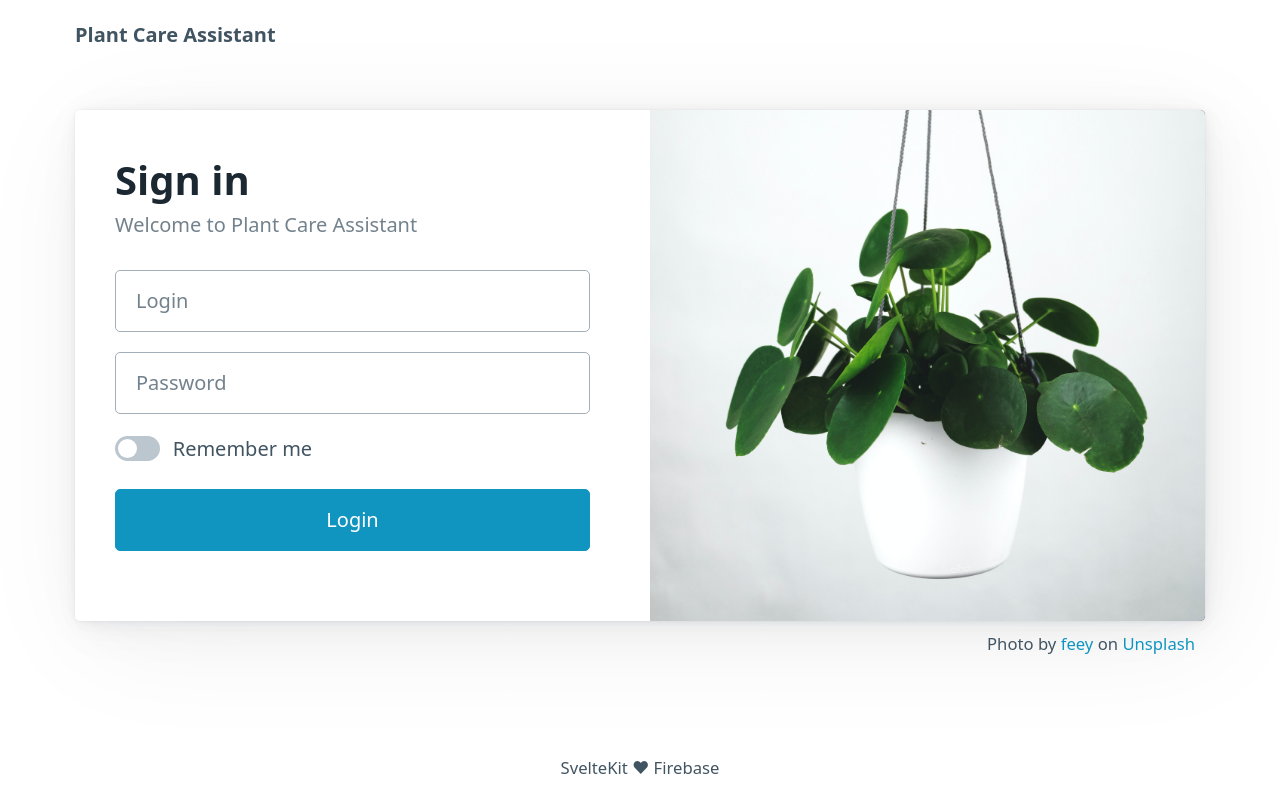
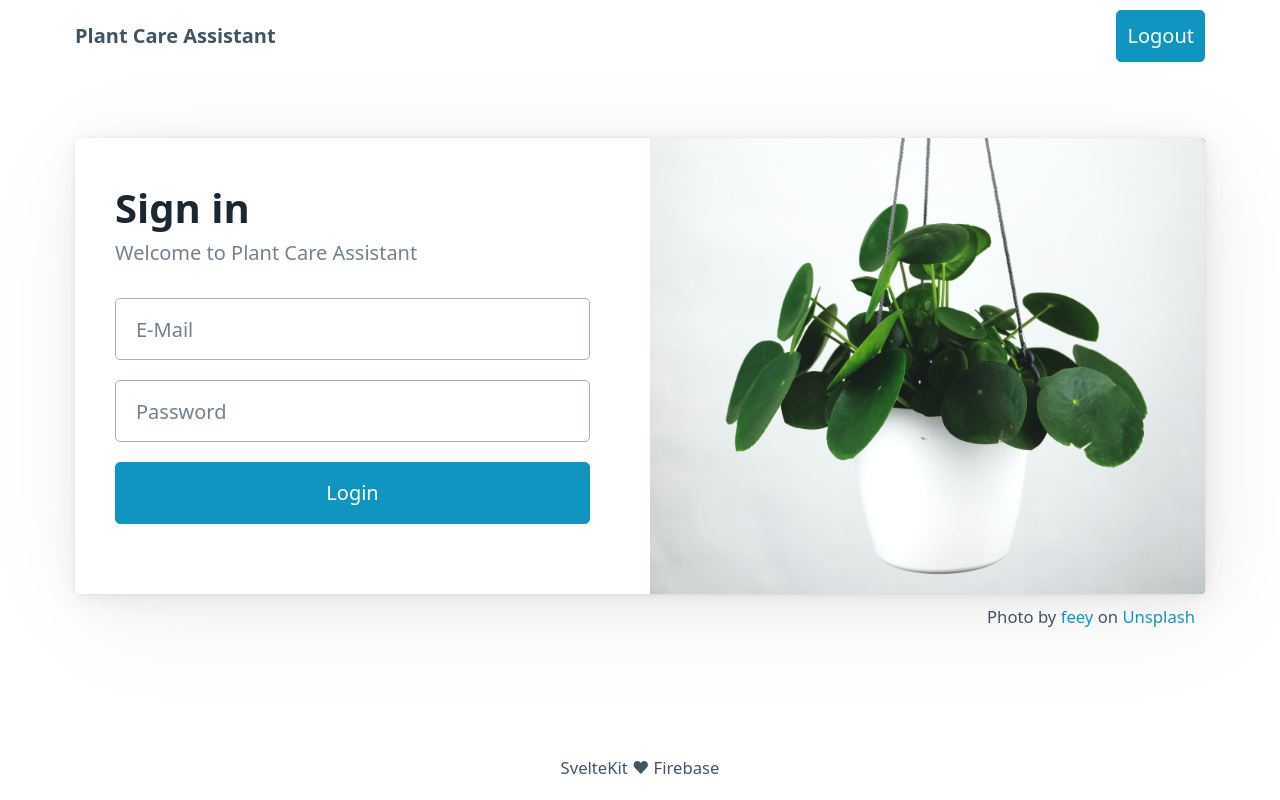
Before and after one commit to nilsroehrig/plant-care-assistant, a SvelteKit app: page /login in a window 1280 px wide. Built offline with nearby package versions, Linux system fonts and the light colour scheme; no server answers; sample sign-in values are in the browser's storage.

Commit message:
finish client side auth

```diff
--- a/src/lib/index.js
+++ /dev/null
@@ -1 +0,0 @@
-// place files you want to import through the `$lib` alias in this folder.
--- /dev/null
+++ b/src/routes/+layout.server.ts
@@ -0,0 +1,8 @@
+import { redirect } from '@sveltejs/kit';
+
+
+export function load({ url }) {
+	if (url.pathname === '/') {
+		throw redirect(302, '/app');
+	}
+}
--- a/src/routes/+layout.svelte
+++ b/src/routes/+layout.svelte
@@ -1,11 +1,33 @@
-<script>
+<script lang="ts" context="module">
+	type FirebaseStoreData = {
+		app: FirebaseApp | null;
+		auth: Auth | null;
+	};
+
+	export type FirebaseStore = Readable<FirebaseStoreData>;
+</script>
+
+<script lang="ts">
+	import { browser } from '$app/environment';
 	import '@picocss/pico';
-	// Import the functions you need from the SDKs you need
-	import { initializeApp } from 'firebase/app';
+	import { initializeApp, type FirebaseApp } from 'firebase/app';
+	import {
+		browserSessionPersistence,
+		connectAuthEmulator,
+		getAuth,
+		onAuthStateChanged,
+		signOut,
+		type Auth
+	} from 'firebase/auth';
 	import { setContext } from 'svelte';
-	// TODO: Add SDKs for Firebase products that you want to use
-	// https://firebase.google.com/docs/web/setup#available-libraries
+	import { readonly, writable, type Readable, type Writable } from 'svelte/store';
 
+	const firebaseStore: Writable<FirebaseStoreData> = writable({
+		app: null,
+		auth: null
+	});
+
+	if (browser) {
 		// Your web app's Firebase configuration
 		const firebaseConfig = {
 			apiKey: 'AIzaSyCXM-aOfj75tbwTYU9IC4SLlVnLsjzo4T0',
@@ -18,7 +40,34 @@
 
 		// Initialize Firebase
 		const app = initializeApp(firebaseConfig);
-    setContext("app", app);
+		const auth = getAuth(app);
+
+		auth.setPersistence(browserSessionPersistence).catch(console.error);
+
+		connectAuthEmulator(auth, 'http://localhost:9099');
+
+		onAuthStateChanged(auth, () => {
+			firebaseStore.set({
+				app,
+				auth
+			});
+		});
+	}
+
+	setContext('firebase', readonly(firebaseStore));
+
+	let isLoggingOut = false;
+
+	function logout() {
+		isLoggingOut = true;
+		if ($firebaseStore.auth == null) {
+			return;
+		}
+
+		return signOut($firebaseStore.auth)
+			.catch(console.error)
+			.finally(() => (isLoggingOut = false));
+	}
 </script>
 
 <div class="wrapper">
@@ -27,12 +76,24 @@
 			<ul>
 				<li><strong>Plant Care Assistant</strong></li>
 			</ul>
+			<ul>
+				<li>
+					{#if $firebaseStore.auth?.currentUser}
+						<a
+							href="/logout"
+							role="button"
+							aria-busy={isLoggingOut}
+							on:click|preventDefault={logout}>Logout</a
+						>
+					{:else}
+						<a href="/login" role="button">Login</a>
+					{/if}
+				</li>
+			</ul>
 		</nav>
 	</header>
 
-	<main class="container">
 	<slot />
-	</main>
 
 	<footer class="container">SvelteKit &hearts; Firebase</footer>
 </div>
@@ -44,10 +105,6 @@
 		grid-template-rows: min-content 1fr min-content;
 	}
 
-	main {
-		align-self: center;
-	}
-
 	footer {
 		padding: 1rem 0;
 		font-size: smaller;
--- a/src/routes/+page.svelte
+++ /dev/null
@@ -1,2 +0,0 @@
-<h1>Welcome to SvelteKit</h1>
-<p>Visit <a href="https://kit.svelte.dev">kit.svelte.dev</a> to read the documentation</p>
--- a/src/routes/login/+page.svelte
+++ b/src/routes/login/+page.svelte
@@ -1,17 +1,67 @@
+<script lang="ts">
+	import { goto } from '$app/navigation';
+	import { signInWithEmailAndPassword } from 'firebase/auth';
+	import { getContext } from 'svelte';
+	import { fade } from 'svelte/transition';
+	import type { FirebaseStore } from '../+layout.svelte';
+
+	const firebase = getContext<FirebaseStore>('firebase');
+
+	let error = {
+		message: null as null | string
+	};
+
+	let busy = false;
+
+	$: disabled = $firebase.auth == null;
+
+	function tryLogin({ target }: SubmitEvent) {
+		busy = true;
+
+		if (!(target instanceof HTMLFormElement) || $firebase.auth == null) {
+			return;
+		}
+
+		const data = new FormData(target);
+		const email = data.get('email');
+		const password = data.get('password');
+
+		if (typeof email !== 'string' || typeof password !== 'string') {
+			return;
+		}
+
+		signInWithEmailAndPassword($firebase.auth, email, password)
+			.then(() => {
+				return goto('/app');
+			})
+			.catch((e) => {
+				console.log(e.code);
+				if (['auth/invalid-login-credentials', "auth/user-not-found"].includes(e.code)) {
+					error.message = 'Ungültige Zugangsdaten.';
+				}
+			})
+			.finally(() => {
+				busy = false;
+			});
+	}
+</script>
+
+<main class="container">
 	<article class="grid">
 		<div>
 			<hgroup>
 				<h1>Sign in</h1>
 				<h2>Welcome to Plant Care Assistant</h2>
 			</hgroup>
-		<form>
+			<form on:submit|preventDefault={tryLogin}>
 				<input
 					type="text"
-				name="login"
-				placeholder="Login"
-				aria-label="Login"
-				autocomplete="nickname"
+					name="email"
+					placeholder="E-Mail"
+					aria-label="E-Mail"
+					autocomplete="email"
 					required
+					{disabled}
 				/>
 				<input
 					type="password"
@@ -20,19 +70,17 @@
 					aria-label="Password"
 					autocomplete="current-password"
 					required
+					{disabled}
 				/>
-			<fieldset>
-				<label for="remember">
-					<input type="checkbox" role="switch" id="remember" name="remember" />
-					Remember me
-				</label>
-			</fieldset>
-			<button type="submit" onclick="event.preventDefault()">Login</button>
+				{#if error.message != null}
+					<p class="error" transition:fade>{error.message}</p>
+				{/if}
+				<button type="submit" aria-busy={busy} {disabled}>Login</button>
 			</form>
 		</div>
 		<div class="image" />
 	</article>
-<p>
+	<p class="attribution">
 		Photo by <a
 			href="https://unsplash.com/de/@feeypflanzen?utm_content=creditCopyText&utm_medium=referral&utm_source=unsplash"
 			>feey</a
@@ -43,8 +91,12 @@
 			>Unsplash</a
 		>
 	</p>
+</main>
 
 <style>
+	main {
+		align-self: center;
+	}
 	article {
 		padding: 0;
 		overflow: hidden;
@@ -54,7 +106,11 @@
 		padding: 1rem;
 	}
 
-	p {
+	.error {
+		color: var(--del-color);
+	}
+
+	.attribution {
 		text-align: right;
 		font-size: smaller;
 		padding: 0.5rem;
--- a/svelte.config.js
+++ b/svelte.config.js
@@ -1,7 +1,12 @@
 import adapter from '@sveltejs/adapter-auto';
+import { vitePreprocess } from '@sveltejs/kit/vite';
 
 /** @type {import('@sveltejs/kit').Config} */
 const config = {
+	// Consult https://kit.svelte.dev/docs/integrations#preprocessors
+	// for more information about preprocessors
+	preprocess: vitePreprocess(),
+
 	kit: {
 		// adapter-auto only supports some environments, see https://kit.svelte.dev/docs/adapter-auto for a list.
 		// If your environment is not supported or you settled on a specific environment, switch out the adapter.
```
Also changed, not shown: package.json (+10 -2 lines), src/app.d.ts (added, +12 -0 lines), src/routes/app/+page.svelte (added, +14 -0 lines), tsconfig.json (added, +17 -0 lines), firebase.json, vite.config.ts (renamed from vite.config.js), 2 other files (tests, documents, lock files or other folders). Lines whose indentation alone changed are shown as unchanged.
